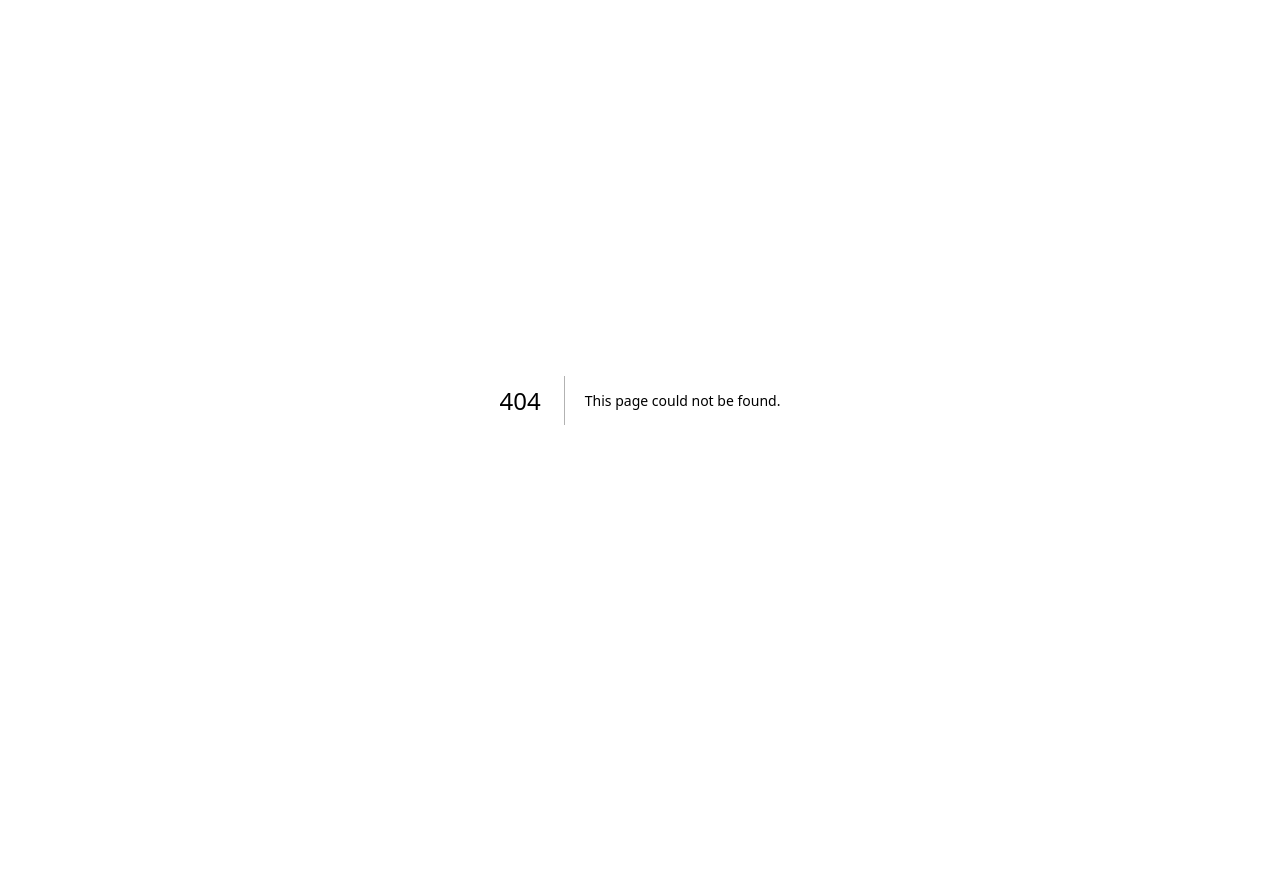
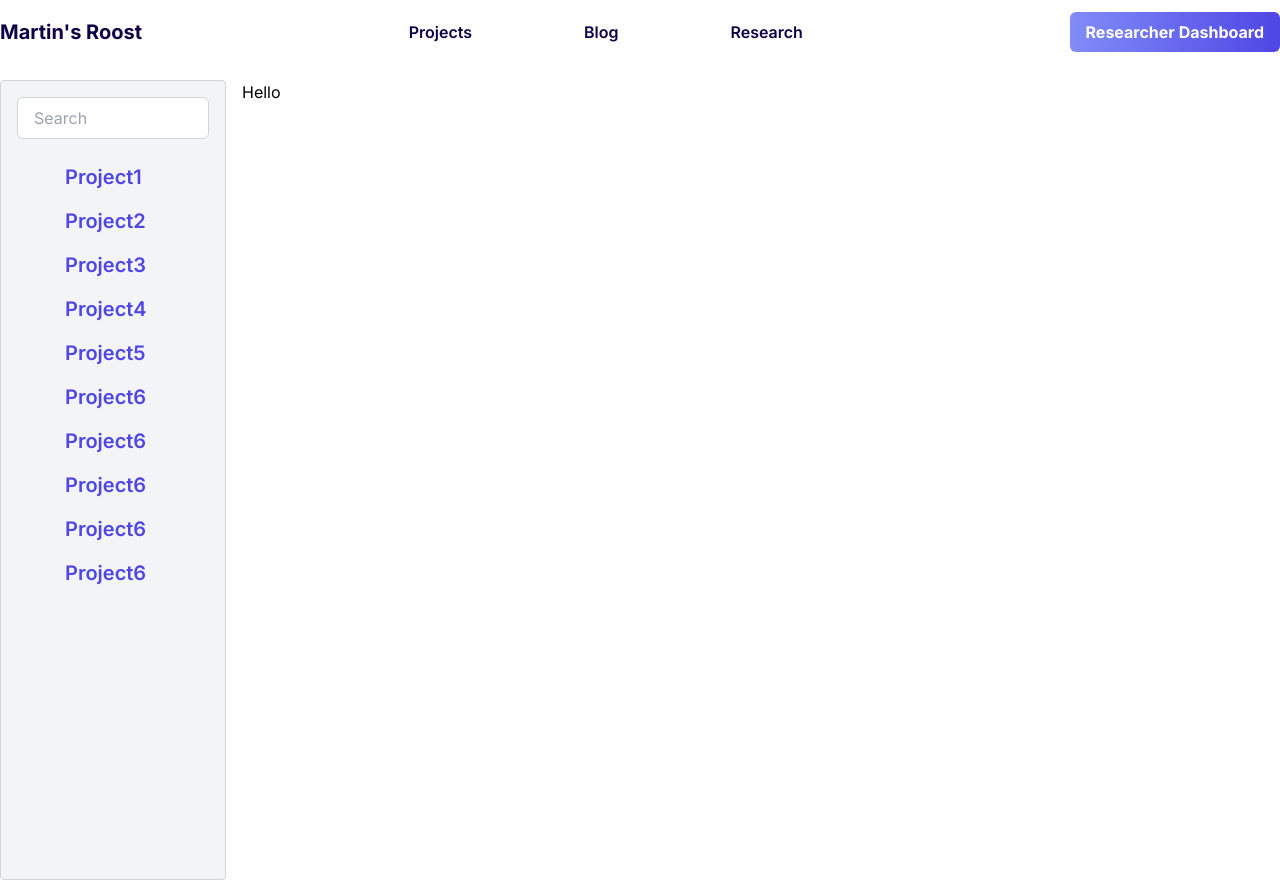
Before and after one commit to Anarchist1984/GSMSTPurpleMartin, a Next.js app in the folder purplemartin/: page /projects/id/project1 in a window 1280 px wide. Before the commit this address had no page. Before the commit the page ends 800 px from the top, so only its background shows below. Built offline with nearby package versions, Linux system fonts and the light colour scheme.

Commit message:
Added smaller searchbar

```diff
--- a/purplemartin/app/components/Navbar.tsx
+++ b/purplemartin/app/components/Navbar.tsx
@@ -20,7 +20,7 @@ const Navbar = () => {
   }, []);
 
   return (
-    <>
+    <div>
       <header
         className={`fixed top-0 w-full z-50 transition-all duration-1000 backdrop-blur-sm`}
         style={{ height: `${navbarHeight}px` }}
@@ -60,7 +60,7 @@ const Navbar = () => {
           </Link>
         </nav>
       </header>
-    </>
+    </div>
   );
 };
 
--- a/purplemartin/app/components/Searchbar.tsx
+++ b/purplemartin/app/components/Searchbar.tsx
@@ -31,7 +31,7 @@ const SearchBar = ({ projects }) => {
             <div key={index} className="w-full sm:w-1/2 lg:w-1/3 px-4 mb-8">
               <div className="p-4 rounded-lg border border-gray-300">
                 <h2 className="text-xl font-semibold mb-2">
-                  <Link href={`${project.fileAddress}/${project.name}`} className="text-indigo-600 hover:underline">
+                  <Link href={`projects/id/${project.fileAddress}`} className="text-indigo-600 hover:underline">
                     {project.name}
                   </Link>
                 </h2>
--- /dev/null
+++ b/purplemartin/app/components/SearchbarShort.tsx
@@ -0,0 +1,40 @@
+import React, { useState } from "react";
+import Link from "next/link";
+
+const SearchBar = ({ projects }) => {
+  const [searchTerm, setSearchTerm] = useState("");
+
+  const filteredProjects = projects.filter(
+    (project) =>
+      project.name.toLowerCase().includes(searchTerm.toLowerCase()) ||
+      project.description.toLowerCase().includes(searchTerm.toLowerCase()) ||
+      project.tags.some(tag => tag.toLowerCase().includes(searchTerm.toLowerCase()))
+  );
+
+  return (
+    <div className="min-h-screen flex flex-col bg-gray-100 mt-20 border border-gray-300 rounded">
+      <div className="z-10 p-4">
+        <input
+          type="text"
+          placeholder="Search"
+          value={searchTerm}
+          onChange={(e) => setSearchTerm(e.target.value)}
+          className="w-48 py-2 px-4 rounded-md border border-gray-300 focus:outline-none focus:border-indigo-500"
+        />
+      </div>
+      <div className="py-2 px-4 overflow-y-auto pl-16">
+        {filteredProjects.map((project, index) => (
+          <div key={index} className="mb-4">
+            <h2 className="text-xl font-semibold mb-2">
+              <Link href={`projects/id/${project.fileAddress}`} className="text-indigo-600 hover:underline">
+                {project.name}
+              </Link>
+            </h2>
+          </div>
+        ))}
+      </div>
+    </div>
+  );
+};
+
+export default SearchBar;
--- a/purplemartin/app/dashboard/page.tsx
+++ b/purplemartin/app/dashboard/page.tsx
@@ -3,7 +3,7 @@ import React from 'react'
 const page = () => {
   return (
     <div>
-
+      Hello
     </div>
   )
 }
--- /dev/null
+++ b/purplemartin/app/projects/id/layout.tsx
@@ -0,0 +1,87 @@
+'use client'
+import Navbar from "@/app/components/Navbar"
+import SearchBar from "@/app/components/SearchbarShort"
+
+export default function DashboardLayout({
+    children, // will be a page or nested layout
+  }: {
+    children: React.ReactNode
+  }) {
+    const projects = [
+      {
+        name: "Project1",
+        description: "Description for Project1",
+        fileAddress: "/project1",
+        tags: ["React", "JavaScript", "Frontend"]
+      },
+      {
+        name: "Project2",
+        description: "Description for Project2",
+        fileAddress: "/project2",
+        tags: ["Node.js", "Express", "Backend"]
+      },
+      {
+        name: "Project3",
+        description: "Description for Project3",
+        fileAddress: "/project3",
+        tags: ["Python", "Django", "Backend"]
+      },
+      {
+        name: "Project4",
+        description: "Description for Project4",
+        fileAddress: "/project4",
+        tags: ["Vue.js", "JavaScript", "Frontend"]
+      },
+      {
+        name: "Project5",
+        description: "Description for Project5",
+        fileAddress: "/",
+        tags: ["React Native", "JavaScript", "Mobile"]
+      },
+      {
+        name: "Project6",
+        description: "Description for Project6",
+        fileAddress: "/project6",
+        tags: ["Java", "Spring Boot", "Backend"]
+      },
+      {
+        name: "Project6",
+        description: "Description for Project6",
+        fileAddress: "/project6",
+        tags: ["Java", "Spring Boot", "Backend"]
+      },
+      {
+        name: "Project6",
+        description: "Description for Project6",
+        fileAddress: "/project6",
+        tags: ["Java", "Spring Boot", "Backend"]
+      },
+      {
+        name: "Project6",
+        description: "Description for Project6",
+        fileAddress: "/project6",
+        tags: ["Java", "Spring Boot", "Backend"]
+      },
+      {
+        name: "Project6",
+        description: "Description for Project6",
+        fileAddress: "/project6",
+        tags: ["Java", "Spring Boot", "Backend"]
+      },
+      // Add more projects here if needed
+    ];
+
+    return (
+  <section>
+    <div>
+      <Navbar />
+    </div>
+    <div className="flex">
+      <SearchBar projects={projects} />
+      <div className="pt-20 pl-4">
+        {children}
+      </div>
+    </div>
+  </section>
+)
+}
--- /dev/null
+++ b/purplemartin/app/projects/id/project1/page.tsx
@@ -0,0 +1,10 @@
+import React from "react";
+
+export default function Home() {
+
+  return (
+    <div>
+      Hello
+    </div>
+  );
+}
```
